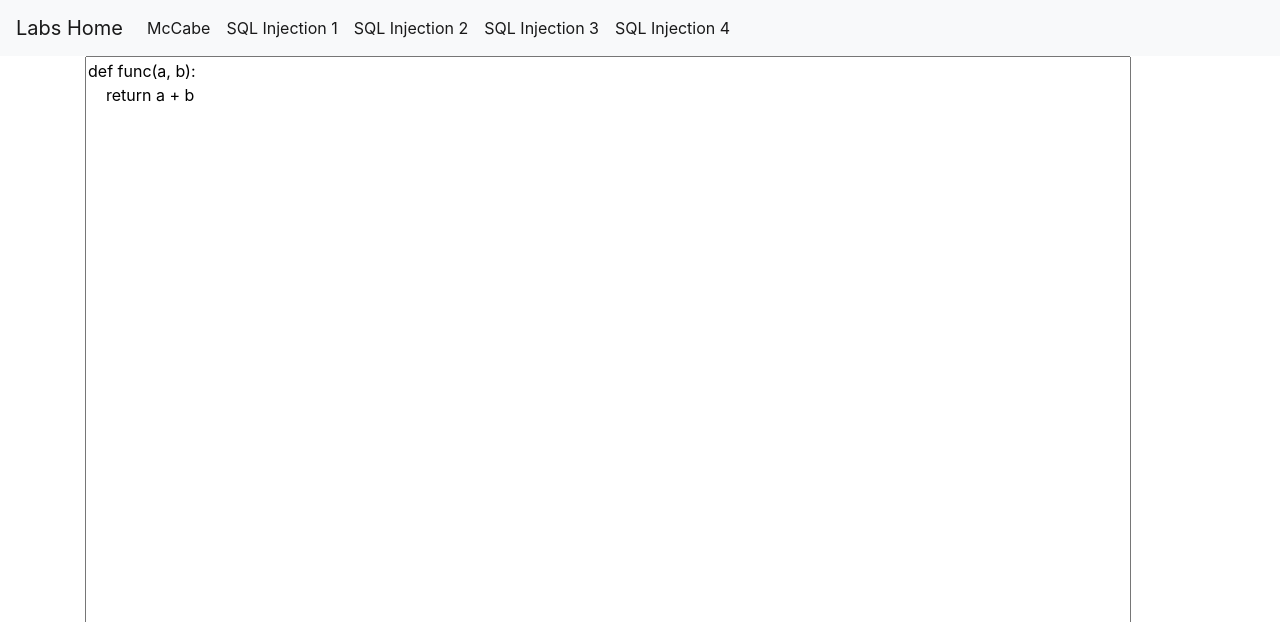
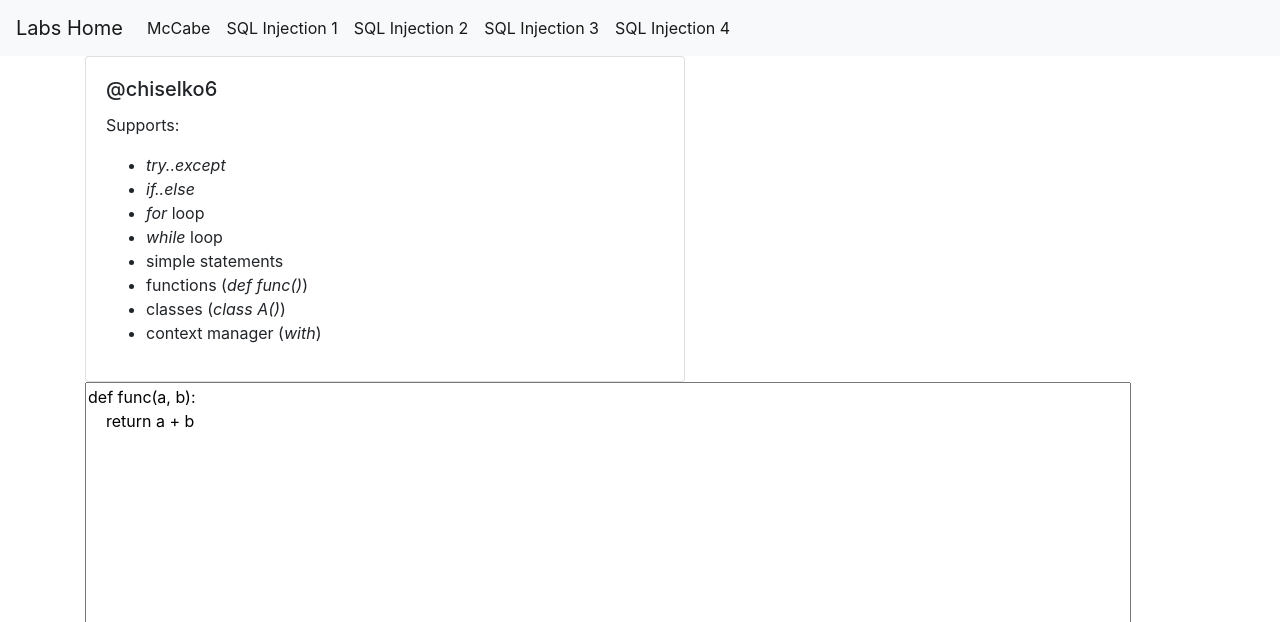
Before and after one commit to zaomatchbox/OKPO, a Flask app: page /mccabe in a window 1280 px wide. Shown: the top 622 px of the page. Run offline with Flask 2, Linux system fonts and the light colour scheme; some libraries are stand-ins or nearby versions.

Commit message:
added resume

```diff
--- a/labs/chiselko6/templates/mccabe.html
+++ b/labs/chiselko6/templates/mccabe.html
@@ -26,6 +26,24 @@
   </div>
   {% endif %}
   <div>
+    <div class="card" style="width: 600px">
+      <div class="card-body">
+         <h5 class="card-title">@chiselko6</h5>
+         <p>
+            Supports:
+            <ul>
+              <li><i>try..except</i></li>
+              <li><i>if..else</i></li>
+              <li><i>for</i> loop</li>
+              <li><i>while</i> loop</li>
+              <li>simple statements</li>
+              <li>functions (<i>def func()</i>)</li>
+              <li>classes (<i>class A()</i>)</li>
+              <li>context manager (<i>with</i>)</li>
+            </ul>
+         </p>
+      </div>
+    </div>
     <div style="margin: 0; display: inline-block;">
       <form action="/mccabe" method="POST" enctype="multipart/form-data">
         <div class="form-group has-feedback">
```
